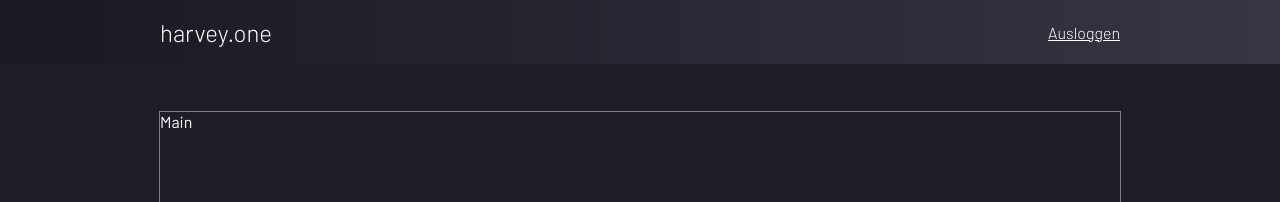
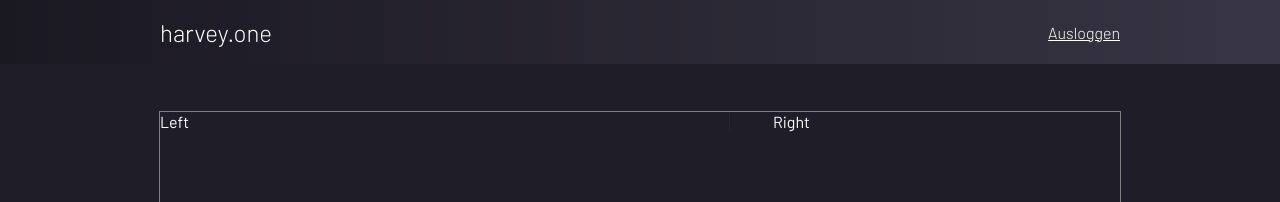
Before and after one commit to axlbert/harvey-control-panel, a React (Create React App) app: page / in a window 1280 px wide. Shown: the top 202 px of the page. Built offline with nearby package versions, Linux system fonts and the light colour scheme.

Commit message:
init layout of main

```diff
--- a/src/Main2/Main.css
+++ b/src/Main2/Main.css
@@ -5,3 +5,23 @@
   border: 1px solid gray;
   color: white;
 }
+
+.Main-Inner {
+  display: flex;
+  flex-direction: row;
+}
+
+.Main-Left {
+  display: flex;
+  box-sizing: border-box;
+  border-right: 1px solid rgb(38, 36, 47);
+  width: 570px;
+  padding-right: 43px;
+}
+
+.Main-Right {
+  display: flex;
+  box-sizing: border-box;
+  width: 390px;
+  padding-left: 43px;
+}
--- a/src/Main2/Main.js
+++ b/src/Main2/Main.js
@@ -6,7 +6,8 @@ export default function Main() {
   return (
     <main className="Main">
       <div className="Main-Inner">
-        Main
+        <div className="Main-Left">Left</div>
+        <div className="Main-Right">Right</div>
       </div>
     </main>
   );
```
